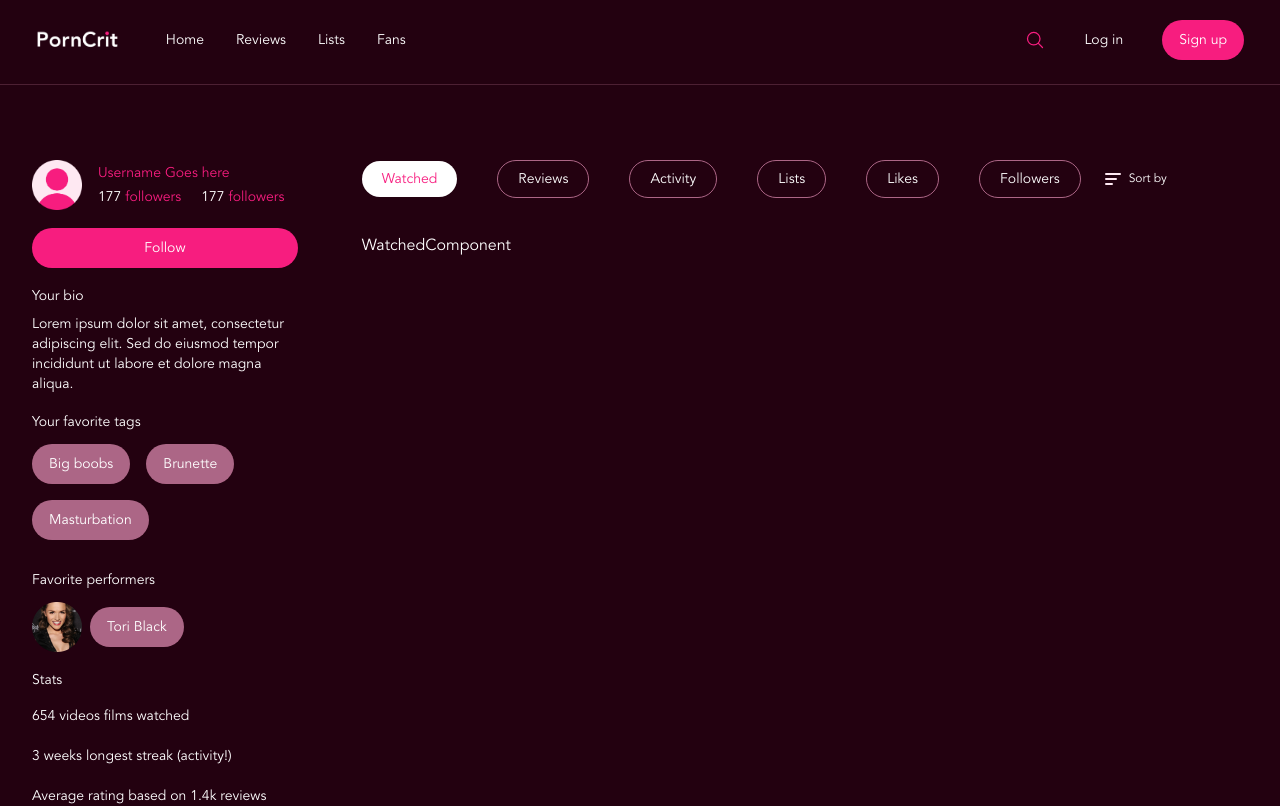
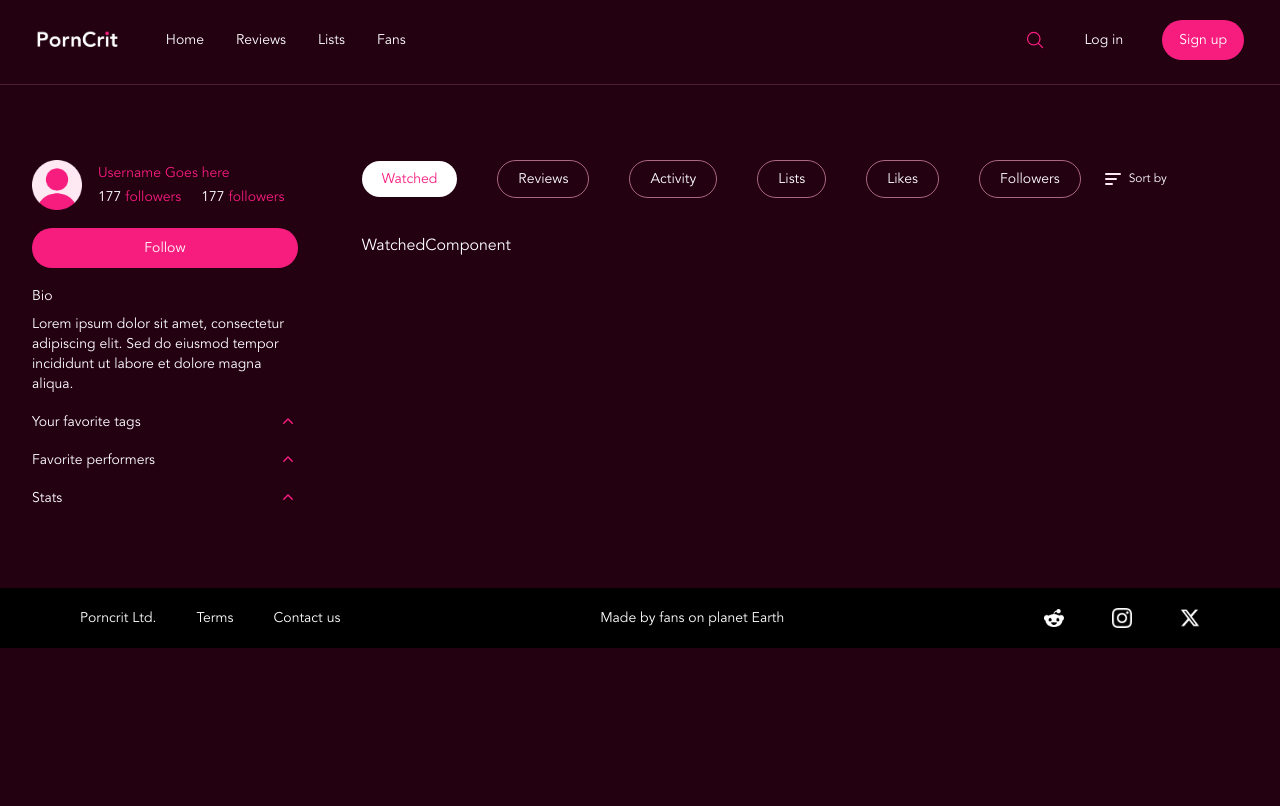
Before and after one commit to shadrxcc/porncrit-fe, a Next.js app: page /user-account in a window 1280 px wide. Shown: the top 806 px of the page. Built offline with nearby package versions, Linux system fonts and the light colour scheme.

Commit message:
fix:add collapsible items to video/account page, add horizontal scroll

```diff
--- a/package.json
+++ b/package.json
@@ -11,6 +11,7 @@
   },
   "dependencies": {
     "@headlessui/react": "^1.7.18",
+    "@heroicons/react": "^2.1.1",
     "clsx": "^2.1.0",
     "framer-motion": "^11.0.3",
     "iconsax-react": "^0.0.8",
--- a/src/app/my-account/page.tsx
+++ b/src/app/my-account/page.tsx
@@ -1,5 +1,9 @@
+"use client"
+
 import ButtonComponent from "@/components/shared/button.component";
 import ProfileTabComponent from "@/components/ui/my-profile-tab.component";
+import { Disclosure, Transition } from "@headlessui/react";
+import { ChevronUpIcon } from "@heroicons/react/20/solid";
 import Link from "next/link";
 
 const page = () => {
@@ -31,8 +35,25 @@ const page = () => {
             </p>
           </div>
 
-          <div className="flex flex-col gap-y-3">
-            <p className="text-sm font-medium">Your favorite tags</p>
+          <Disclosure>
+            {({ open }) => (
+              <>
+                <Disclosure.Button className="flex w-full justify-between text-left text-sm font-medium focus:outline-none focus-visible:ring focus-visible:ring-purple-500/75">
+                  <span>Your favorite tags</span>
+                  <ChevronUpIcon
+                    className={`${open ? 'rotate-180 transform' : ''
+                      } h-5 w-5 text-pink`}
+                  />
+                </Disclosure.Button>
+                <Transition
+                  show={open}
+                  enter="transition duration-100 ease-out"
+                  enterFrom="transform scale-95 opacity-0"
+                  enterTo="transform scale-100 opacity-100"
+                  leave="transition duration-75 ease-out"
+                  leaveFrom="transform scale-100 opacity-100"
+                  leaveTo="transform scale-95 opacity-0"
+                ><Disclosure.Panel className="pb-2 pt-3" static>
                     <div className="flex flex-wrap items-center gap-4">
                       <ButtonComponent className="rounded-[20px]" variant="tags">
                         Big boobs
@@ -44,21 +65,64 @@ const page = () => {
                         Masturbation
                       </ButtonComponent>
                     </div>
-            <div></div>
-          </div>
+                  </Disclosure.Panel></Transition>
 
-          <div className="flex flex-col gap-y-3">
-            <p className="text-sm font-medium">Favorite performers</p>
+              </>
+            )}
+          </Disclosure>
+
+          <Disclosure>
+            {({ open }) => (
+              <>
+                <Disclosure.Button className="flex w-full justify-between text-left text-sm font-medium focus:outline-none focus-visible:ring focus-visible:ring-purple-500/75">
+                  <span>Favorite performers</span>
+                  <ChevronUpIcon
+                    className={`${open ? 'rotate-180 transform' : ''
+                      } h-5 w-5 text-pink`}
+                  />
+                </Disclosure.Button>
+                <Transition
+                  show={open}
+                  enter="transition duration-100 ease-out"
+                  enterFrom="transform scale-95 opacity-0"
+                  enterTo="transform scale-100 opacity-100"
+                  leave="transition duration-75 ease-out"
+                  leaveFrom="transform scale-100 opacity-100"
+                  leaveTo="transform scale-95 opacity-0"
+                ><Disclosure.Panel className="pb-2 pt-3" static>
+                    <div className="flex flex-wrap items-center gap-4">
                       <div className="flex items-center gap-x-2">
-              <img width={50} src="/assets/images/tori.png" alt="tori" />
+                        <img width={40} src="/assets/images/tori.png" alt="tori" />
                         <ButtonComponent className="rounded-[20px]" variant="tags">
                           Tori Black
                         </ButtonComponent>
                       </div>
                     </div>
+                  </Disclosure.Panel></Transition>
 
-          <div className="flex flex-col gap-y-4">
-            <p className="text-sm font-medium">Stats</p>
+              </>
+            )}
+          </Disclosure>
+
+          <Disclosure>
+            {({ open }) => (
+              <>
+                <Disclosure.Button className="flex w-full justify-between text-left text-sm font-medium focus:outline-none focus-visible:ring focus-visible:ring-purple-500/75">
+                  <span>Stats</span>
+                  <ChevronUpIcon
+                    className={`${open ? 'rotate-180 transform' : ''
+                      } h-5 w-5 text-pink`}
+                  />
+                </Disclosure.Button>
+                <Transition
+                  show={open}
+                  enter="transition duration-100 ease-out"
+                  enterFrom="transform scale-95 opacity-0"
+                  enterTo="transform scale-100 opacity-100"
+                  leave="transition duration-75 ease-out"
+                  leaveFrom="transform scale-100 opacity-100"
+                  leaveTo="transform scale-95 opacity-0"
+                ><Disclosure.Panel className="pb-2 pt-3" static>
                     <div className="text-sm flex flex-col gap-y-5">
                       <p>654 videos films watched</p>
                       <p>3 weeks longest streak (activity!)</p>
@@ -67,7 +131,11 @@ const page = () => {
                         <img src="/assets/images/average.png" width={100} alt="" />
                       </span>
                     </div>
-          </div>
+                  </Disclosure.Panel></Transition>
+
+              </>
+            )}
+          </Disclosure>
         </div>
       </div>
       <div className="flex-[2_1_0]">
--- a/src/app/reviews/page.tsx
+++ b/src/app/reviews/page.tsx
@@ -12,8 +12,8 @@ const page = () => {
       </div>
 
       <div className='flex flex-col gap-y-7'>
-        <div className='flex items-center gap-x-8'>
-          <div className='flex items-center gap-x-10'>
+        <div className='flex flex-wrap items-center gap-x-8 gap-y-5'>
+          <div className='flex overflow-auto no-scroll items-center gap-x-10'>
             <ButtonComponent className='' variant='white'>Popular</ButtonComponent>
             <ButtonComponent variant='outline'>Recent</ButtonComponent>
             <ButtonComponent variant='outline'>Following</ButtonComponent>
--- a/src/app/user-account/page.tsx
+++ b/src/app/user-account/page.tsx
@@ -1,5 +1,8 @@
+"use client"
+
 import ButtonComponent from "@/components/shared/button.component";
-
+import { Disclosure, Transition } from '@headlessui/react'
+import { ChevronUpIcon } from '@heroicons/react/20/solid'
 import ProfileTabComponent from "@/components/ui/user-profile-tab.component";
 
 const page = () => {
@@ -24,15 +27,32 @@ const page = () => {
 
           <ButtonComponent className="w-full">Follow</ButtonComponent>
           <div className="flex flex-col gap-y-2">
-            <p className="text-sm font-medium">Your bio</p>
+            <p className="text-sm font-medium">Bio</p>
             <p className="text-sm">
               Lorem ipsum dolor sit amet, consectetur adipiscing elit. Sed do
               eiusmod tempor incididunt ut labore et dolore magna aliqua.
             </p>
           </div>
 
-          <div className="flex flex-col gap-y-3">
-            <p className="text-sm font-medium">Your favorite tags</p>
+          <Disclosure>
+            {({ open }) => (
+              <>
+                <Disclosure.Button className="flex w-full justify-between text-left text-sm font-medium focus:outline-none focus-visible:ring focus-visible:ring-purple-500/75">
+                  <span>Your favorite tags</span>
+                  <ChevronUpIcon
+                    className={`${open ? 'rotate-180 transform' : ''
+                      } h-5 w-5 text-pink`}
+                  />
+                </Disclosure.Button>
+                <Transition
+                  show={open}
+                  enter="transition duration-100 ease-out"
+                  enterFrom="transform scale-95 opacity-0"
+                  enterTo="transform scale-100 opacity-100"
+                  leave="transition duration-75 ease-out"
+                  leaveFrom="transform scale-100 opacity-100"
+                  leaveTo="transform scale-95 opacity-0"
+                ><Disclosure.Panel className="pb-2 pt-3" static>
                     <div className="flex flex-wrap items-center gap-4">
                       <ButtonComponent className="rounded-[20px]" variant="tags">
                         Big boobs
@@ -44,21 +64,64 @@ const page = () => {
                         Masturbation
                       </ButtonComponent>
                     </div>
-            <div></div>
-          </div>
+                  </Disclosure.Panel></Transition>
 
-          <div className="flex flex-col gap-y-3">
-            <p className="text-sm font-medium">Favorite performers</p>
+              </>
+            )}
+          </Disclosure>
+
+          <Disclosure>
+            {({ open }) => (
+              <>
+                <Disclosure.Button className="flex w-full justify-between text-left text-sm font-medium focus:outline-none focus-visible:ring focus-visible:ring-purple-500/75">
+                  <span>Favorite performers</span>
+                  <ChevronUpIcon
+                    className={`${open ? 'rotate-180 transform' : ''
+                      } h-5 w-5 text-pink`}
+                  />
+                </Disclosure.Button>
+                <Transition
+                  show={open}
+                  enter="transition duration-100 ease-out"
+                  enterFrom="transform scale-95 opacity-0"
+                  enterTo="transform scale-100 opacity-100"
+                  leave="transition duration-75 ease-out"
+                  leaveFrom="transform scale-100 opacity-100"
+                  leaveTo="transform scale-95 opacity-0"
+                ><Disclosure.Panel className="pb-2 pt-3" static>
+                    <div className="flex flex-wrap items-center gap-4">
                       <div className="flex items-center gap-x-2">
-              <img width={50} src="/assets/images/tori.png" alt="tori" />
+                        <img width={40} src="/assets/images/tori.png" alt="tori" />
                         <ButtonComponent className="rounded-[20px]" variant="tags">
                           Tori Black
                         </ButtonComponent>
                       </div>
                     </div>
+                  </Disclosure.Panel></Transition>
 
-          <div className="flex flex-col gap-y-4">
-            <p className="text-sm font-medium">Stats</p>
+              </>
+            )}
+          </Disclosure>
+
+          <Disclosure>
+            {({ open }) => (
+              <>
+                <Disclosure.Button className="flex w-full justify-between text-left text-sm font-medium focus:outline-none focus-visible:ring focus-visible:ring-purple-500/75">
+                  <span>Stats</span>
+                  <ChevronUpIcon
+                    className={`${open ? 'rotate-180 transform' : ''
+                      } h-5 w-5 text-pink`}
+                  />
+                </Disclosure.Button>
+                <Transition
+                  show={open}
+                  enter="transition duration-100 ease-out"
+                  enterFrom="transform scale-95 opacity-0"
+                  enterTo="transform scale-100 opacity-100"
+                  leave="transition duration-75 ease-out"
+                  leaveFrom="transform scale-100 opacity-100"
+                  leaveTo="transform scale-95 opacity-0"
+                ><Disclosure.Panel className="pb-2 pt-3" static>
                     <div className="text-sm flex flex-col gap-y-5">
                       <p>654 videos films watched</p>
                       <p>3 weeks longest streak (activity!)</p>
@@ -67,11 +130,17 @@ const page = () => {
                         <img src="/assets/images/average.png" width={100} alt="" />
                       </span>
                     </div>
-          </div>
+                  </Disclosure.Panel></Transition>
+
+              </>
+            )}
+          </Disclosure>
+
+
         </div>
       </div>
       <div className="flex-[2_1_0]">
-      <ProfileTabComponent/>
+        <ProfileTabComponent />
       </div>
     </div>
   );
--- a/src/components/ui/follower.component.tsx
+++ b/src/components/ui/follower.component.tsx
@@ -7,7 +7,7 @@ import { useState } from "react";
 const FollowerComponent = () => {
   const [follow, setFollow] = useState(false);
   return (
-    <div className="flex lg:w-[80%] items-center justify-between">
+    <div className="flex flex-col lg:flex-row lg:w-[80%] lg:items-center gap-y-5 justify-between">
       <div className="flex gap-x-8 items-center">
         <Image
           src={`/assets/images/user.png`}
--- a/src/components/ui/my-profile-tab.component.tsx
+++ b/src/components/ui/my-profile-tab.component.tsx
@@ -77,7 +77,7 @@ const ProfileTabComponent = ({ defaultIndex = 0 }: TabComponentProps) => {
   return (
     <div>
       <div className="flex flex-wrap gap-5 items-center">
-        <div className="flex flex-wrap gap-y-5 items-center gap-x-5 sm:gap-x-10">
+        <div className="flex overflow-auto no-scroll gap-y-5 items-center gap-x-5 sm:gap-x-10">
           {tabs.map((tab, index) => (
             <a
               className="text-sm text-nowrap text-center"
--- a/src/components/ui/user-profile-tab.component.tsx
+++ b/src/components/ui/user-profile-tab.component.tsx
@@ -78,7 +78,7 @@ const UserProfileTabComponent = ({ defaultIndex = 0 }: TabComponentProps) => {
   return (
     <div>
       <div className="flex flex-wrap gap-5 items-center">
-        <div className="flex flex-wrap gap-y-5 items-center gap-x-5 sm:gap-x-10">
+        <div className="flex overflow-auto no-scroll gap-y-5 items-center gap-x-5 sm:gap-x-10">
           {tabs.map((tab, index) => (
             <a
               className="text-sm text-nowrap text-center"
--- a/src/styles/globals.css
+++ b/src/styles/globals.css
@@ -8,6 +8,19 @@
   font-display: swap;
 }
 
+* {
+  box-sizing: border-box;
+  padding: 0;
+  margin: 0;
+  scroll-behavior: smooth !important;
+}
+
+html,
+body {
+  overflow-x: hidden !important;
+}
+
+
 html body {
   margin: 0 auto;
   box-sizing: border-box;
@@ -16,10 +29,50 @@ html body {
   height: 100vh;
   width: 100vw;
   background: #230110;
-    max-width: 1440px;
   scroll-behavior: smooth;
+
+  &::-webkit-scrollbar {
+    width: 5px; /* Set the width of the scrollbar */
+    display: none;
+  }
+
+  /* Target the scrollbar thumb */
+  &::-webkit-scrollbar-thumb {
+    background-color: #F71D7F;
+  }
+
+  /* Target the scrollbar thumb on hover */
+  /* &::-webkit-scrollbar-thumb:hover {
+    background-color: #AC6686;
+  } */
+
+  /* Target the scrollbar track */
+  &::-webkit-scrollbar-track {
+    background-color: #41373c;
+  }
   color: white;
   font-family: Avenir, system-ui, -apple-system, BlinkMacSystemFont, 'Segoe UI', Roboto, Oxygen, Ubuntu, Cantarell, 'Open Sans', 'Helvetica Neue', sans-serif;
+}
+
+body {
+  &::-webkit-scrollbar {
+    width: 13px; /* Set the width of the scrollbar */
+  }
+
+  /* Target the scrollbar thumb */
+  &::-webkit-scrollbar-thumb {
+    background-color: #c1c1c1;
+  }
+
+  /* Target the scrollbar thumb on hover */
+  &::-webkit-scrollbar-thumb:hover {
+    background-color: #b3b2b2;
+  }
+
+  /* Target the scrollbar track */
+  &::-webkit-scrollbar-track {
+    background-color: #f1f1f1;
+  }
 }
 
 #navbar {
@@ -30,3 +83,12 @@ html body {
   top: 5rem;
   transition: 0.7s ease-in-out;
 }
+
+.no-scroll::-webkit-scrollbar {
+  display: none;
+}
+
+.no-scroll {
+  -ms-overflow-style: none;
+  scrollbar-width: none;
+}
```
Also changed, not shown: src/app/videos/page.tsx (+11 -9 lines), src/components/ui/header.tsx (+5 -2 lines), src/components/ui/savelist.component.tsx (+3 -4 lines), 1 other file (tests, documents, lock files or other folders). Lines whose indentation alone changed are shown as unchanged.
